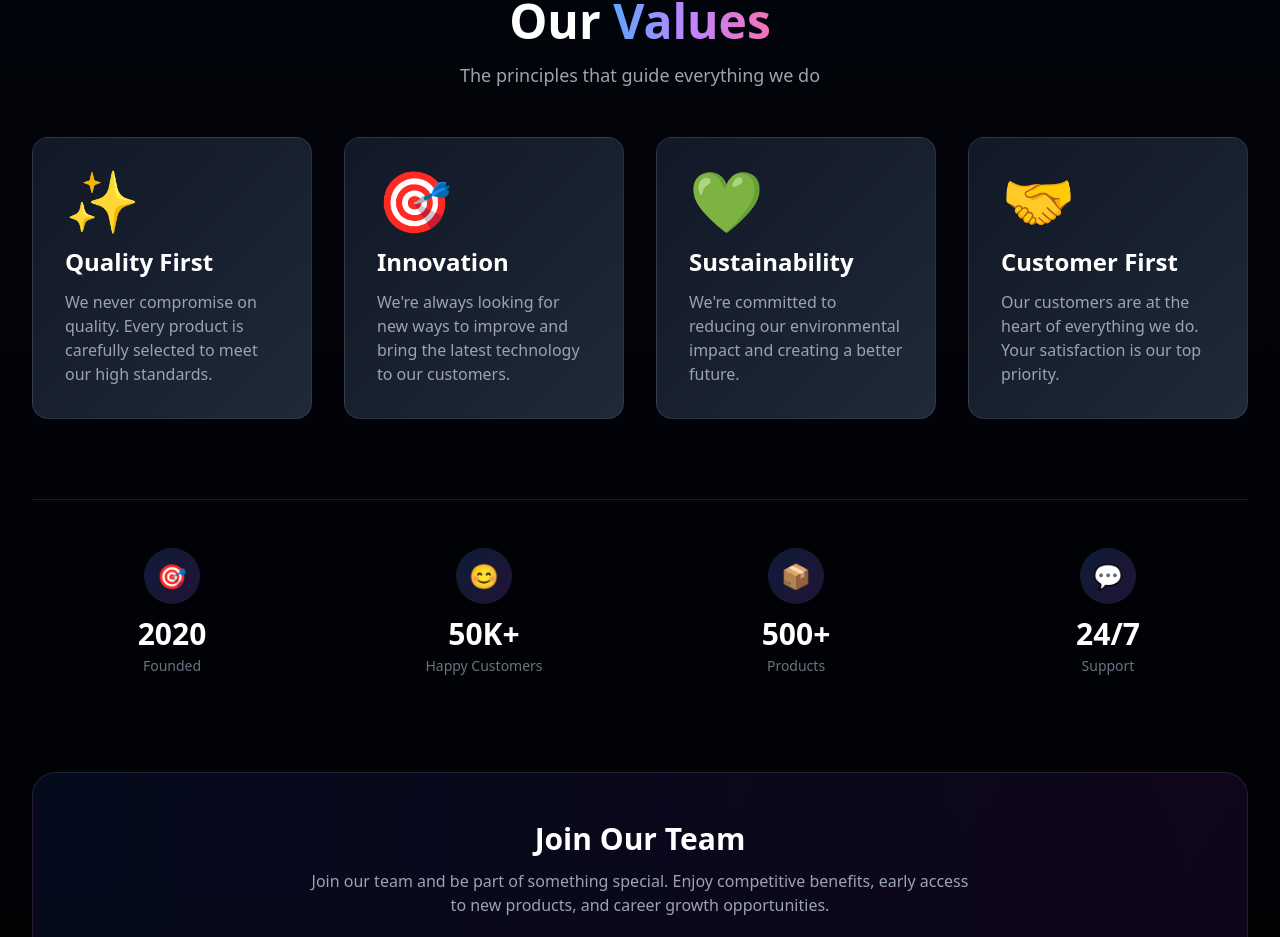
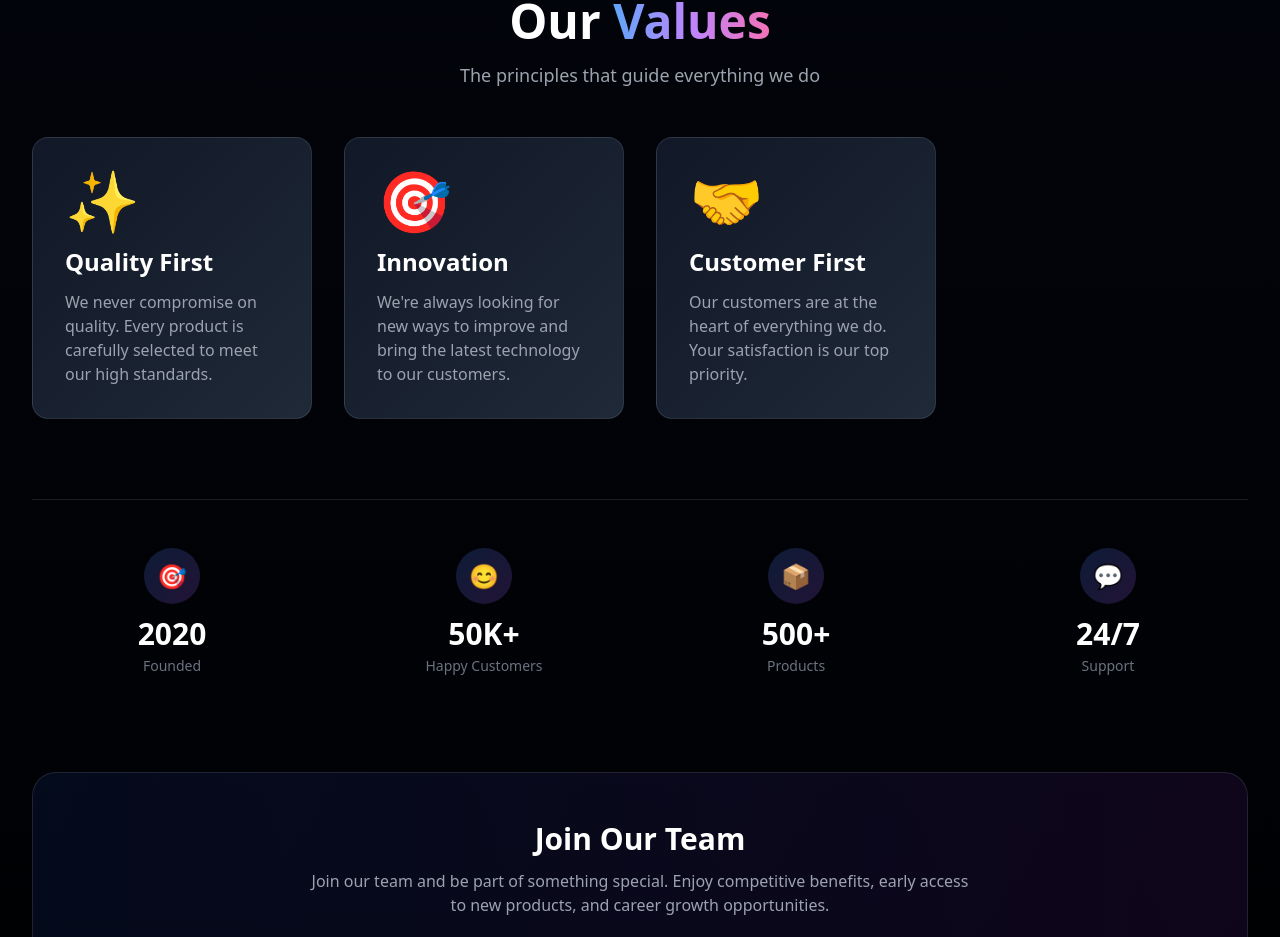
Before and after one commit to dipak560035/FlowCart-e-commerce, a Next.js app: page /about in a window 1280 px wide. Shown: the part 1098-2035 px from the top of the page. Built offline with nearby package versions, Linux system fonts and the light colour scheme.

Commit message:
Update page.tsx

```diff
--- a/src/app/about/page.tsx
+++ b/src/app/about/page.tsx
@@ -131,12 +131,7 @@ export default function AboutPage() {
       description: "We're always looking for new ways to improve and bring the latest technology to our customers.",
       gradient: "from-purple-500/20 to-pink-500/20"
     },
-    {
-      icon: "💚",
-      title: "Sustainability",
-      description: "We're committed to reducing our environmental impact and creating a better future.",
-      gradient: "from-green-500/20 to-emerald-500/20"
-    },
+
     {
       icon: "🤝",
       title: "Customer First",
```
